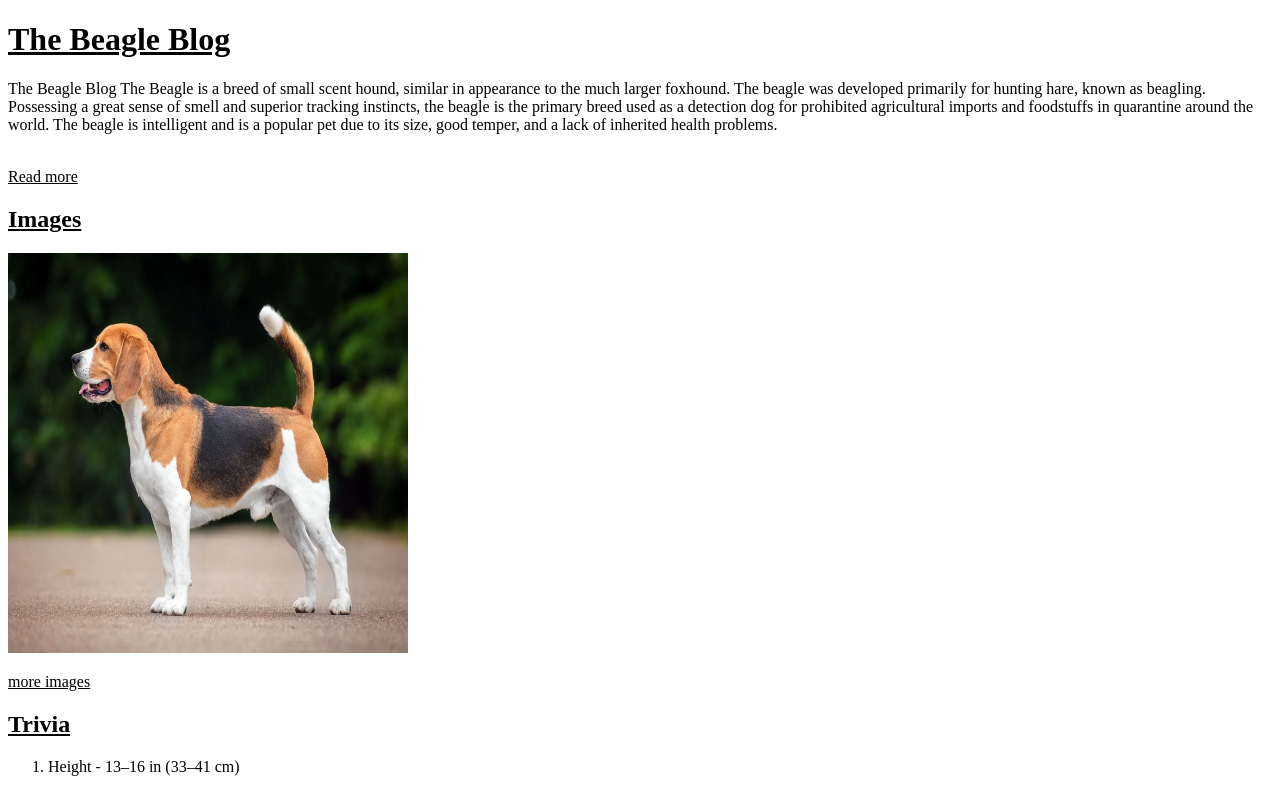
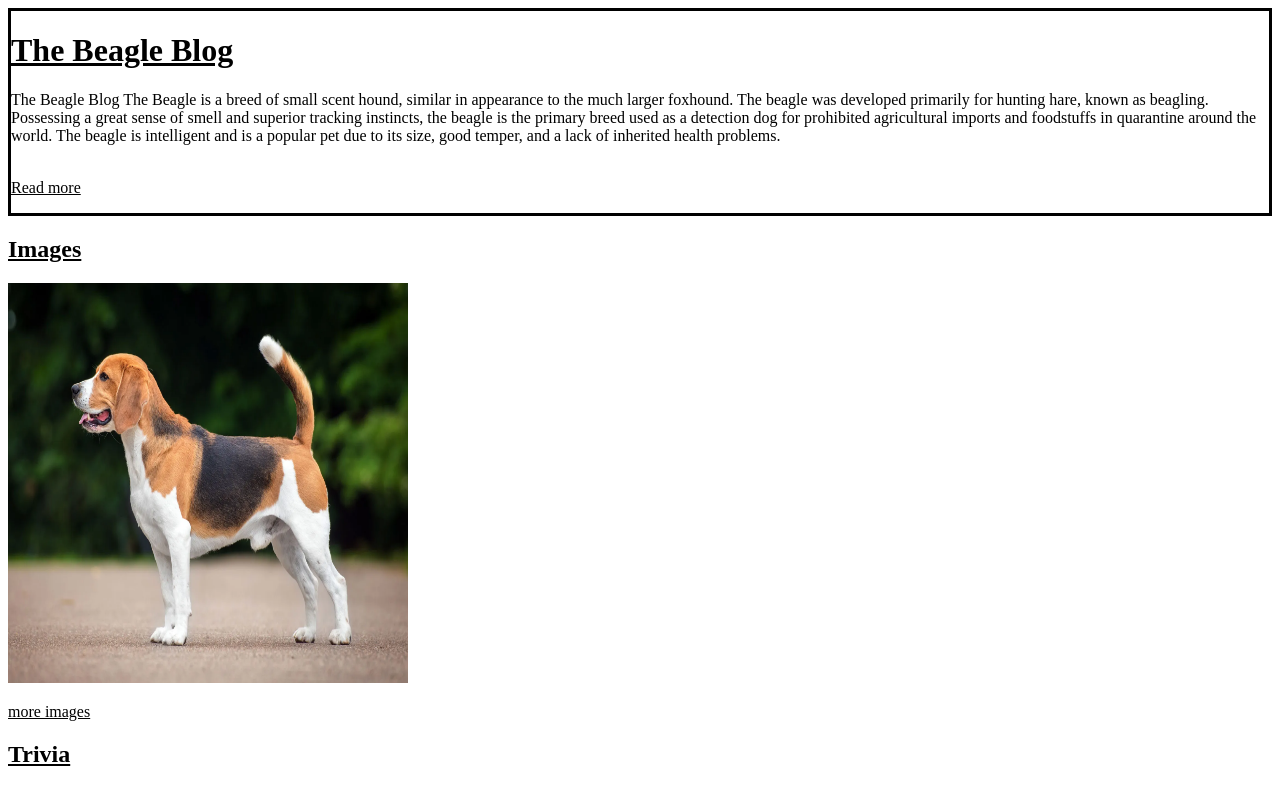
Before and after one commit to Amangupta0918/contest4, a plain HTML site: page index.html in a window 1280 px wide. Shown: the top 785 px of the page. Drawn offline with Linux system fonts and the light colour scheme.

Commit message:
Update index.html

```diff
--- a/index.html
+++ b/index.html
@@ -8,7 +8,7 @@
     <style>
         div
         {
-/* border-style: solid; */
+ border-style: solid;
 box-sizing: border-box;
         }
     </style>
```
